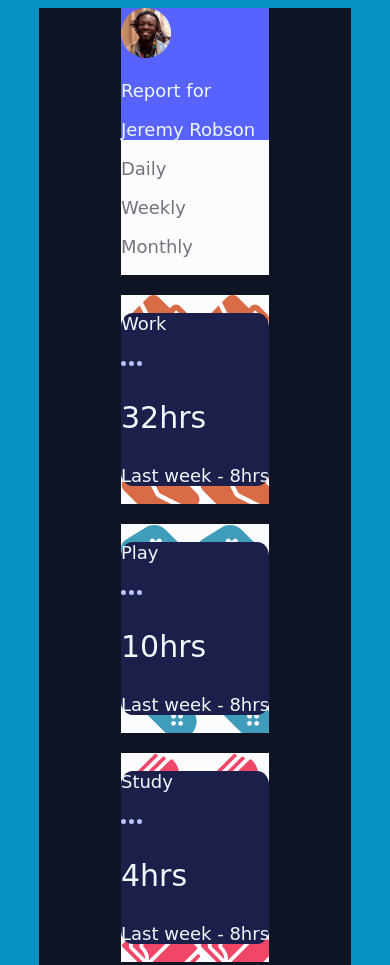
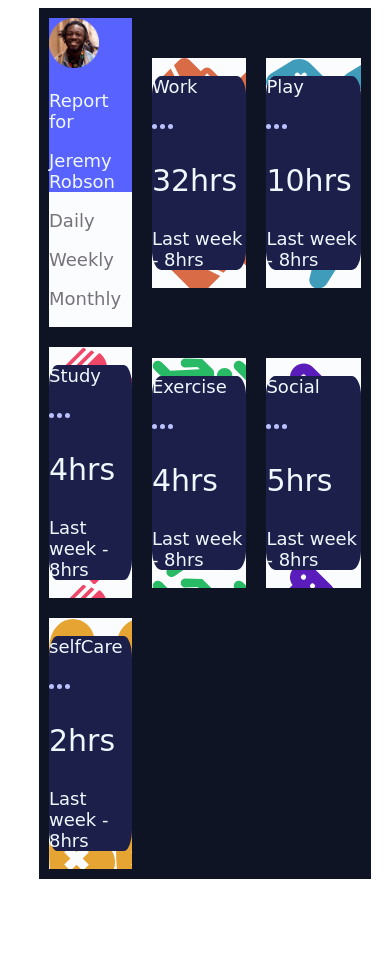
Before and after one commit to EmanuelSolver/time_tracker, a plain HTML site: page index.html in a window 390 px wide. Shown: the top 965 px of the page. After the commit the page ends 879 px from the top, so only its background shows below. Drawn offline with Linux system fonts and the light colour scheme.

Commit message:
working on responsiveness

```diff
--- a/style.css
+++ b/style.css
@@ -1,16 +1,19 @@
 .parent{
     display: grid;
     position: absolute;
-    width: 80%;
+
     left: 10%;
     background-color: hsl(226, 43%, 10%);
-    justify-content: center;
+    justify-content: space-around;
     align-items: center;
+    padding: 10px;
+    grid-template-columns: auto auto auto;
     row-gap: 20px;
+    width: 80%;
     column-gap: 20px;
-    grid:  auto auto auto;
     color: aliceblue;
 }
+
 .parent>div{
     background-color: rgb(251, 252, 253);
 }
@@ -19,10 +22,8 @@ p{
     font-family: cursive;
 }
 
-
-.item1{
-    background-color: hsl(235, 46%, 20%);
-    float: left;
+.textpart{
+    border-radius: 10%;
 }
 
 .item2{
@@ -44,18 +45,14 @@ p{
 .item7{
     background-image: url("images\\icon-self-care.svg");
 }
-.textpart{
-    position: relative;
-    top: 25%;
-    border-radius: 8%;
-}
 
-@media only screen and (min-width: 375px) {
+
+@media only screen and (max-width: 375px) {
     body {
-    background-color: rgb(6, 145, 192);
+    background-color: rgb(2, 34, 49);
     }
     .parent{
-        display: grid;
-        align-items: end;
+        display: block;
     }
+
 }
```
